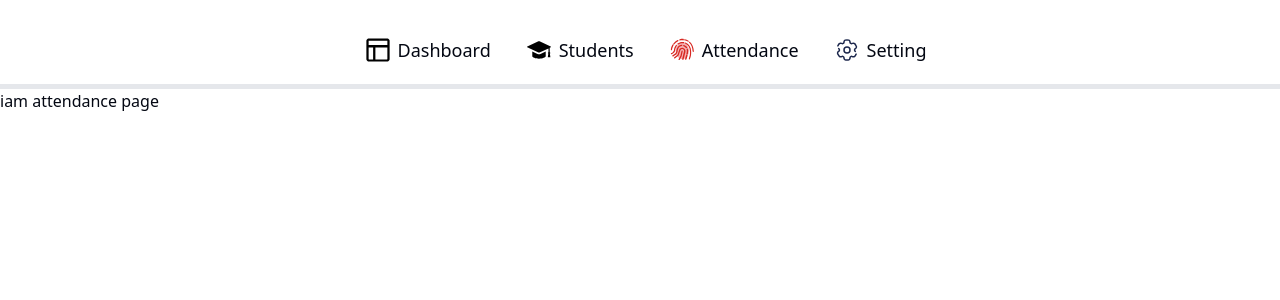
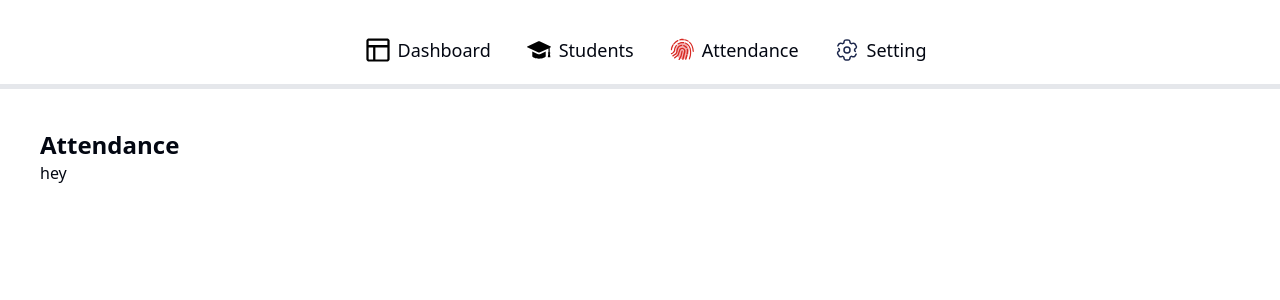
Before and after one commit to kumail-ahmad/Attendance, a Next.js app: page /pages/attendance in a window 1280 px wide. Shown: the top 300 px of the page. Built offline with nearby package versions, Linux system fonts and the light colour scheme.

Commit message:
Started working on attendance page

```diff
--- /dev/null
+++ b/app/_components/MonthSelection.jsx
@@ -0,0 +1,11 @@
+import React from 'react'
+
+const MonthSelection = () => {
+  return (
+    <div>
+      hey
+    </div>
+  )
+}
+
+export default MonthSelection
--- a/app/pages/attendance/page.js
+++ b/app/pages/attendance/page.js
@@ -1,7 +1,17 @@
+import MonthSelection from "@/app/_components/MonthSelection";
 import React from "react";
 
-const page = () => {
-  return <div>iam attendance page</div>;
+const Attendance = () => {
+  return (
+    <div className="p-10">
+      <h2 className="text-2xl font-bold"> Attendance </h2>
+
+      {/* Search Option */}
+      <MonthSelection />
+
+      {/* Attendance Grid  */}
+    </div>
+  );
 };
 
-export default page;
+export default Attendance;
--- a/app/pages/studentListTable/page.js
+++ b/app/pages/studentListTable/page.js
@@ -37,7 +37,6 @@ const Page = () => {
     return (
       <AlertDialog>
         <AlertDialogTrigger>
-          {" "}
           <Button className="bg-red-500 text-white">
             <Trash />
           </Button>
```
